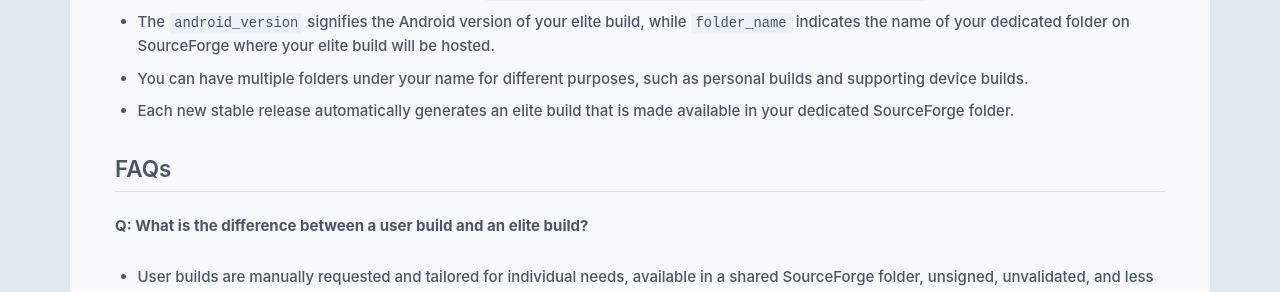
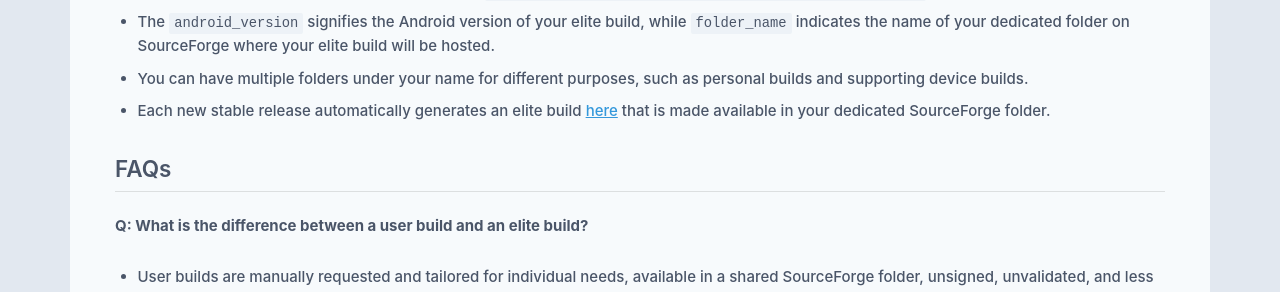
Before and after one commit to nikgapps/nikgapps.github.io, a Jekyll site: the page built from _posts/2023-06-08-NikGapps-Elites.md, in a window 1280 px wide and 900 px high, scrolled down 1619 px. Shown: the part 159-451 px from the top of the window. Built offline with Jekyll 4.4.1, drawn with Linux system fonts in a browser that asks for light colours; some web fonts are replaced.

Commit message:
add link to Elite Releases

```diff
--- a/_posts/2023-06-08-NikGapps-Elites.md
+++ b/_posts/2023-06-08-NikGapps-Elites.md
@@ -46,7 +46,7 @@ For more details on the NikGapps Elites program on how to join and how it works,
 - Create a (pre-approved) folder and config file at `elite/<android_version>/<folder_name>/<elite>.config`.
 - The `android_version` signifies the Android version of your elite build, while `folder_name` indicates the name of your dedicated folder on SourceForge where your elite build will be hosted.
 - You can have multiple folders under your name for different purposes, such as personal builds and supporting device builds.
-- Each new stable release automatically generates an elite build that is made available in your dedicated SourceForge folder.
+- Each new stable release automatically generates an elite build [here](https://sourceforge.net/projects/nikgapps/files/Elite-Releases/) that is made available in your dedicated SourceForge folder.
 
 ## FAQs
 
```
